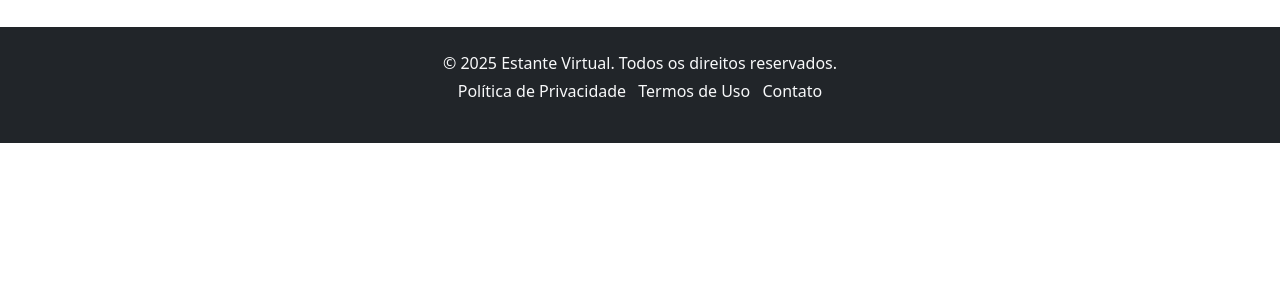
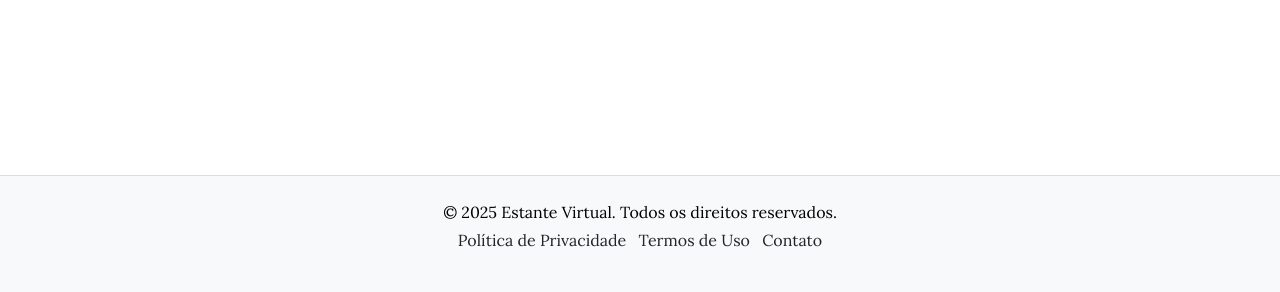
Before and after one commit to PauloHCruz/Estante-de-Livros, a Flask app: template templates/index.html in a window 1280 px wide. Shown: the part 508-800 px from the top of the page. Run offline with Flask 3, Linux system fonts and the light colour scheme; the template is opened without the code that fills it, so the values that code supplies are empty.

Commit message:
paginaçao

```diff
--- a/app.py
+++ b/app.py
@@ -4,7 +4,11 @@
 
 @app.route('/')
 def index():
-    return render_template('index.html')
+    return render_template('livros.html')
+
+@app.route('/minha-estante')
+def minha_estante():
+    return render_template('minha-estante.html')
 
 if __name__ == '__main__':
     app.run(debug=True)
--- /dev/null
+++ b/static/style.css
@@ -0,0 +1,52 @@
+html, body{
+    height: 100%;
+    display: flex;
+    flex-direction: column;
+}
+
+body {
+    font-family: 'Lora', serif;
+    background-color: #fff;
+    color: #000;
+}
+
+.navbar {
+    border-bottom: 1px solid #ddd;
+}
+
+.navbar-brand, .nav-link {
+    font-family: 'Playfair Display', serif;
+    font-size: 18px;
+    font-weight: bold;
+}
+
+.btn-custom {
+    background: transparent;
+    border: 1px solid #000;
+    color: #000;
+    transition: all 0.3s ease;
+}
+
+.btn-custom:hover {
+    background: #000;
+    color: #fff;
+}
+
+.card {
+    border: 1px solid #ddd;
+    box-shadow: 2px 2px 10px rgba(0, 0, 0, 0.05);
+}
+
+.card-title {
+    font-family: 'Playfair Display', serif;
+    font-size: 18px;
+}
+
+main{
+    flex: 1;
+}
+
+.footer {
+    border-top: 1px solid #ddd;
+    background-color: #f8f9fa;
+}
--- a/templates/index.html
+++ b/templates/index.html
@@ -3,64 +3,44 @@
 <head>
     <meta charset="UTF-8">
     <meta name="viewport" content="width=device-width, initial-scale=1">
-    <title>Estante de Livros</title>
-    <link href="https://cdn.jsdelivr.net/npm/bootstrap@5.2.3/dist/css/bootstrap.min.css" rel="stylesheet" integrity="sha384-rbsA2VBKQhggwzxH7pPCaAqO46MgnOM80zW1RWuH61DGLwZJEdK2Kadq2F9CUG65" crossorigin="anonymous">
+    <title>{% block titulo %} Estante de Livros {% endblock titulo %}</title>
+    <link href="https://cdn.jsdelivr.net/npm/bootstrap@5.2.3/dist/css/bootstrap.min.css" rel="stylesheet">
+    <link href="https://fonts.googleapis.com/css2?family=Playfair+Display:wght@400;700&family=Lora:wght@400;500&display=swap" rel="stylesheet">
+    <link rel="stylesheet" href="static/style.css">
 </head>
 <body>
-    <nav class="navbar navbar-expand-lg navbar-dark bg-dark">
-        <div class="container px-4 px-lg-5">
-            <a class="navbar-brand" href="#!">Estante de Livros</a>
-            <button class="navbar-toggler" type="button" data-bs-toggle="collapse" data-bs-target="#navbarSupportedContent" aria-controls="navbarSupportedContent" aria-expanded="false" aria-label="Toggle navigation">
+
+    <nav class="navbar navbar-expand-lg navbar-light bg-white">
+        <div class="container">
+            <a class="navbar-brand" href="#">Estante de Livros</a>
+            <button class="navbar-toggler" type="button" data-bs-toggle="collapse" data-bs-target="#navbarNav">
                 <span class="navbar-toggler-icon"></span>
             </button>
-            <div class="collapse navbar-collapse" id="navbarSupportedContent">
-                <ul class="navbar-nav me-auto mb-2 mb-lg-0 ms-lg-4">
-                    <li class="nav-item"><a class="nav-link active" aria-current="page" href="#!">Home</a></li>
-                    <li class="nav-item"><a class="nav-link" href="#!">Sobre</a></li>
-                    <li class="nav-item"><a class="nav-link" href="#!">Minha Estante</a></li>
+            <div class="collapse navbar-collapse" id="navbarNav">
+                <ul class="navbar-nav ms-auto">
+                    <li class="nav-item"><a class="nav-link" href="/">Home</a></li>
+                    <li class="nav-item"><a class="nav-link" href="/minha-estante">Minha Estante</a></li>
                 </ul>
-                <form class="d-flex" role="search">
-                    <input class="form-control me-2 bg-secondary text-light" type="search" placeholder="Search" aria-label="Search">
-                    <button class="btn btn-outline-light" type="submit">Search</button>
-                </form>
             </div>
         </div>
     </nav>
 
-    <main>
-        <section class="container my-5">
-            <h2 class="text-light text-center mb-4">Livros Disponíveis</h2>
-            <div class="row row-cols-1 row-cols-sm-2 row-cols-md-3 row-cols-lg-4 row-cols-xl-5 g-4">
-
-                <div class="col">
-                    <div class="card bg-dark text-light h-100">
-                        <img src="..." class="card-img-top" alt="Capa do Livro">
-                        <div class="card-body">
-                            <h5 class="card-title">Nome do Livro</h5>
-                            <p class="card-text">Autor: Nome do Autor</p>
-                        </div>
-                        <div class="card-footer text-center">
-                            <button class="btn btn-outline-light">Adicionar à Minha Estante</button>
-                        </div>
-                    </div>
-                </div>
-
-            </div>
-        </section>
+    <main class="container my-5">
+        {% block conteudo %}{% endblock conteudo %}
     </main>
 
-    <footer>
-        <footer class="bg-dark text-light py-4">
-            <div class="container text-center">
-                <p class="mb-1">© 2025 Estante Virtual. Todos os direitos reservados.</p>
-                <ul class="list-inline">
-                    <li class="list-inline-item"><a class="text-light text-decoration-none" href="#!">Política de Privacidade</a></li>
-                    <li class="list-inline-item"><a class="text-light text-decoration-none" href="#!">Termos de Uso</a></li>
-                    <li class="list-inline-item"><a class="text-light text-decoration-none" href="#!">Contato</a></li>
-                </ul>
-            </div>
-        </footer>
+    <footer class="footer py-4">
+        <div class="container text-center">
+            <p class="mb-1">© 2025 Estante Virtual. Todos os direitos reservados.</p>
+            <ul class="list-inline">
+                <li class="list-inline-item"><a class="text-dark text-decoration-none" href="#">Política de Privacidade</a></li>
+                <li class="list-inline-item"><a class="text-dark text-decoration-none" href="#">Termos de Uso</a></li>
+                <li class="list-inline-item"><a class="text-dark text-decoration-none" href="#">Contato</a></li>
+            </ul>
+        </div>
     </footer>
-    <script src="https://cdn.jsdelivr.net/npm/bootstrap@5.2.3/dist/js/bootstrap.bundle.min.js" integrity="sha384-kenU1KFdBIe4zVF0s0G1M5b4hcpxyD9F7jL+jjXkk+Q2h455rYXK/7HAuoJl+0I4" crossorigin="anonymous"></script>
+
+    <script src="https://cdn.jsdelivr.net/npm/bootstrap@5.2.3/dist/js/bootstrap.bundle.min.js"></script>
+
 </body>
 </html>
```
Also changed, not shown: templates/livros.html (added, +23 -0 lines), templates/minha-estante.html (added, +24 -0 lines).
